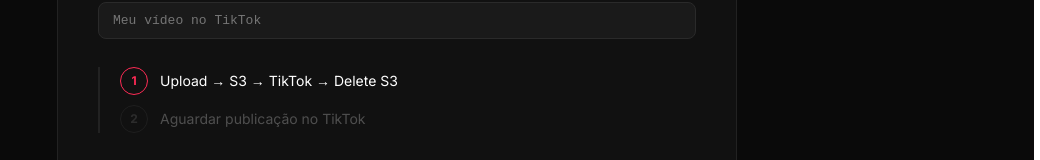
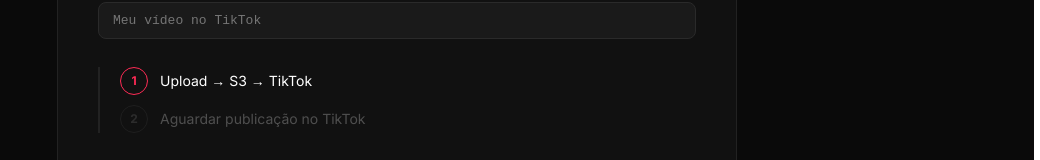
Before and after one commit to gtvmoraes/HubStudio, a React (Vite) app: page /dev/tiktok/post in a window 1280 px wide. Shown: the part 535-695 px from the top of the page, without its empty margins (240-1280 px from the left). Built offline with nearby package versions, Linux system fonts and the light colour scheme.

Commit message:
Separar estado de upload (loading) e processamento servidor (processing)

```diff
--- a/src/pages/DevTikTok/DevTikTokPost.jsx
+++ b/src/pages/DevTikTok/DevTikTokPost.jsx
@@ -98,8 +98,14 @@
         if (e.lengthComputable) {
           const percent = Math.round((e.loaded / e.total) * 100)
           setUploadProgress(percent)
-          addLog(`Upload: ${percent}%`, 'info')
+          if (percent < 100) addLog(`Upload: ${percent}%`, 'info')
         }
+      })
+
+      xhr.upload.addEventListener('load', () => {
+        setUploadProgress(100)
+        setStep('processing')
+        addLog('Arquivo enviado — servidor processando (S3 + TikTok)…', 'info')
       })
 
       xhr.addEventListener('load', () => {
@@ -210,10 +216,10 @@
 
         {/* Steps */}
         <div className="devtk-steps">
-          <Step num={1} active={step === 'idle' || step === 'loading' || step === 'error'} done={['posting','checking','done'].includes(step)}>
-            Upload → S3 → TikTok → Delete S3
+          <Step num={1} active={['idle','loading','processing','error'].includes(step)} done={['posting','done'].includes(step)}>
+            Upload → S3 → TikTok
           </Step>
-          <Step num={2} active={['posting','checking'].includes(step)} done={step === 'done'}>
+          <Step num={2} active={step === 'posting'} done={step === 'done'}>
             Aguardar publicação no TikTok
           </Step>
         </div>
@@ -236,7 +242,10 @@
             </button>
           )}
           {step === 'loading' && (
-            <button className="devtk-btn primary" disabled>Upload em andamento…</button>
+            <button className="devtk-btn primary" disabled>Enviando arquivo… {uploadProgress}%</button>
+          )}
+          {step === 'processing' && (
+            <button className="devtk-btn primary" disabled>Processando no servidor…</button>
           )}
           {step === 'posting' && (
             <button className="devtk-btn primary" disabled>
```
